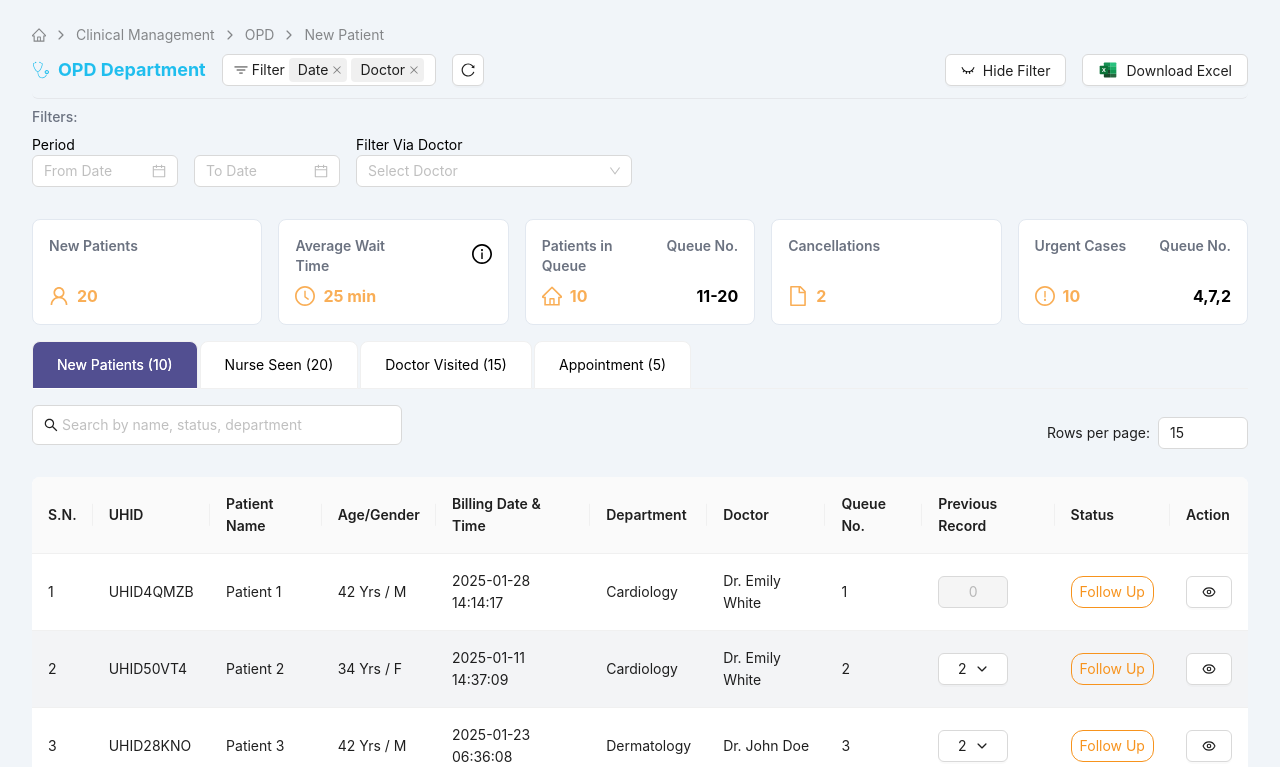
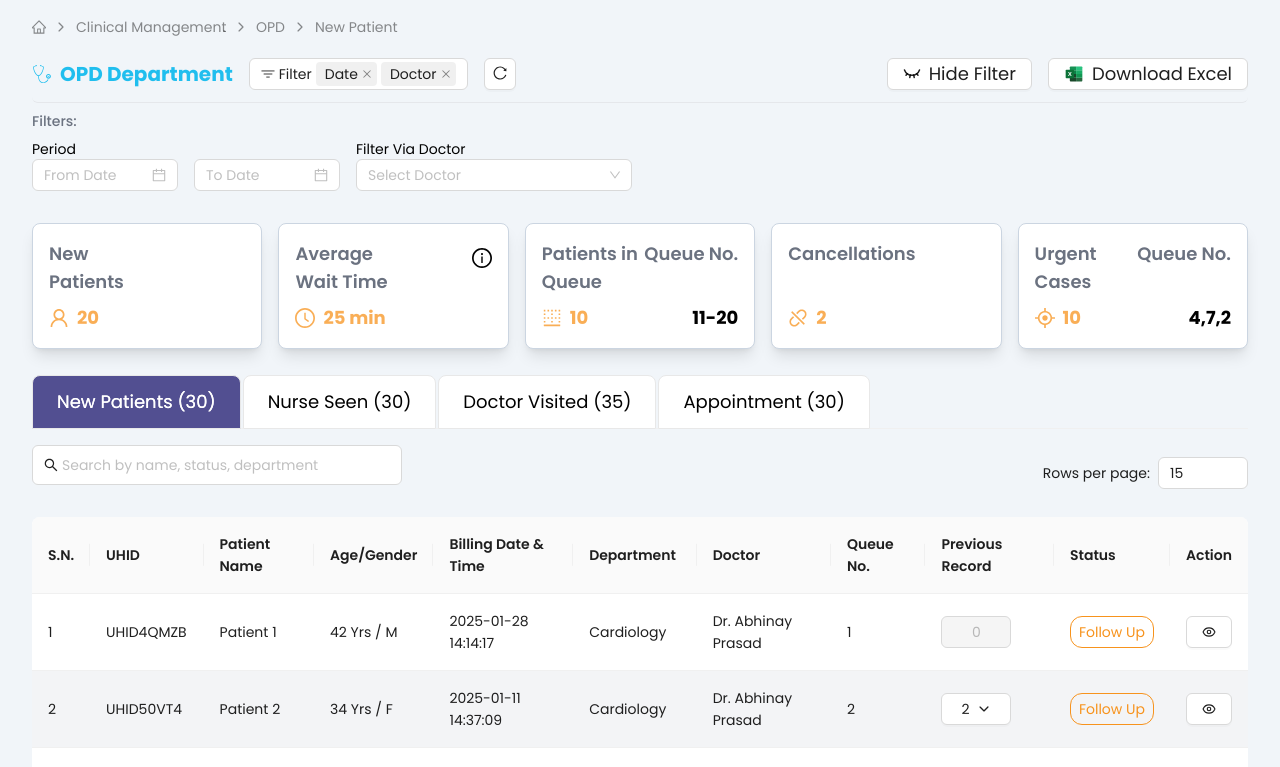
Before and after one commit to Devendra0123/midas-health-care-task, a React (Create React App) app: page /clinical-management/opd/new-patient in a window 1280 px wide. Shown: the top 767 px of the page. Built offline with nearby package versions, Linux system fonts and the light colour scheme.

Commit message:
final update

```diff
--- a/src/components/SummaryCards/SummaryCard.tsx
+++ b/src/components/SummaryCards/SummaryCard.tsx
@@ -8,15 +8,16 @@ interface SummaryCardProps {
 
 const SummaryCard: React.FC<SummaryCardProps> = React.memo(({ card }) => {
   return (
-    <div className="bg-white border border-slate-200 rounded-lg p-4 grid grid-cols-2">
+    <div
+     className="bg-white rounded-lg p-4 grid grid-cols-2 border border-slate-300 shadow-none xl:shadow-lg shadow-black/10">
       <div className='h-full flex flex-col justify-between'>
         <div className="flex items-center space-x-2">
           <Tooltip title={card.tooltip}>
-            <h3 className="text-sm font-semibold text-start text-gray-500">{card.title1}</h3>
+            <h3 className="text-sm xl:text-lg font-semibold text-start text-gray-500">{card.title1}</h3>
           </Tooltip>
         </div>
 
-        <div className="text-md font-bold mt-2 flex items-center gap-2 text-orange/75">
+        <div className="text-md xl:text-lg font-bold mt-2 flex items-center gap-2 text-orange/75">
           {card.icon1 && <card.icon1 className="text-xl text-primary " />}
           {card.value1}
         </div>
@@ -27,13 +28,13 @@ const SummaryCard: React.FC<SummaryCardProps> = React.memo(({ card }) => {
           card.title2 && (
             <div className="flex items-center space-x-2">
               <Tooltip title={card.tooltip}>
-                <h3 className="text-sm font-semibold text-start text-gray-500">{card.title2}</h3>
+                <h3 className="text-sm xl:text-lg font-semibold text-start text-gray-500">{card.title2}</h3>
               </Tooltip>
             </div>
           )
         }
 
-        <div className="text-md font-bold mt-2 flex items-center gap-2">
+        <div className="text-md xl:text-lg font-bold mt-2 flex items-center gap-2">
           {
            card.additionalInfo && (
             <Tooltip title={card.additionalInfo}>
--- a/src/components/Toolbar/Toolbar.tsx
+++ b/src/components/Toolbar/Toolbar.tsx
@@ -50,7 +50,7 @@ const Toolbar: React.FC<ToolbarProps> = ({
     <div className="w-full flex justify-between items-center pt-2 pb-3 rounded-md border-b">
       <div className="flex items-center space-x-4">
         {/* Section Title */}
-        <h2 className="text-lg text-teal font-bold flex items-center space-x-2">
+        <h2 className="text-lg xl:text-xl text-teal font-bold flex items-center space-x-2">
           {titleIcon}
           <span>{title}</span>
         </h2>
@@ -64,7 +64,7 @@ const Toolbar: React.FC<ToolbarProps> = ({
       <div className="flex space-x-2 md:space-x-4">
         {/* Toggle Filter Button */}
         <Button
-          className="hidden lg:flex"
+          className="hidden lg:flex text-md xl:text-lg"
           onClick={onToggleFilter}
           icon={filterVisible ? <LuEyeClosed /> : <EyeOutlined />}
         >
@@ -75,8 +75,9 @@ const Toolbar: React.FC<ToolbarProps> = ({
         <Button
           onClick={handleDownloadClick}
           icon={<img src="/assets/icons/excel.svg" alt="excel icon" className="w-5 h-5" />}
+          className=''
         >
-          <span className="hidden lg:flex">Download Excel</span>
+          <span className="hidden lg:flex text-md xl:text-lg">Download Excel</span>
         </Button>
 
         {/* Filter Button for Small Screen */}
--- a/src/hooks/useDashboard.ts
+++ b/src/hooks/useDashboard.ts
@@ -26,6 +26,12 @@ interface UseDashboardReturn {
     setSearchQuery: React.Dispatch<React.SetStateAction<string>>;
     handleDownloadExcel: () => void;
     handleResetFilters: () => void;
+ tabCounts: {
+        'New Patients': number;
+        'Nurse Seen': number;
+        'Doctor Visited': number;
+        Appointment: number;
+    }
 }
 
 
@@ -45,6 +51,12 @@ export const useDashboard = (): UseDashboardReturn => {
     const [searchQuery, setSearchQuery] = useState('');
     const debouncedQuery = useDebounce(searchQuery, 300);
     const [filterLoading, setFilterLoading] = useState(false);
+    const tabCounts = {
+        'New Patients': 30,
+        'Nurse Seen': 30,
+        'Doctor Visited': 35,
+        'Appointment': 30,
+      };
 
 
     const previousFiltersRef = useRef<FilterState>(filters);
@@ -69,7 +81,7 @@ export const useDashboard = (): UseDashboardReturn => {
                 default:
                     setPatients([]);
             }
-            setLoading(false);
+            setTimeout(() => setLoading(false), 700);
             setCurrentPage(1);
         }, 500);
 
@@ -188,6 +200,6 @@ export const useDashboard = (): UseDashboardReturn => {
         setSearchQuery,
         handleDownloadExcel,
         handleResetFilters,
-
+        tabCounts
     };
 };
--- a/src/pages/Dashboard/Dashboard.tsx
+++ b/src/pages/Dashboard/Dashboard.tsx
@@ -1,7 +1,6 @@
 
 import React, { useRef } from 'react';
 import { Spin, Tabs } from 'antd';
-import BreadcrumbComponent from '../../components/Breadcrumb/BreadcrumbComponent';
 import Toolbar from '../../components/Toolbar/Toolbar';
 import FilterSection from '../../components/Filters/FilterSection';
 import FilterModalForSmallScreen from '../../components/Modals/FilterModalForSmallScreen';
@@ -18,7 +17,6 @@ import { Tooltip, InputNumber } from 'antd';
 
 const Dashboard: React.FC = () => {
   const {
-    patients,
     filteredPatients,
     filters,
     setFilters,
@@ -30,10 +28,10 @@ const Dashboard: React.FC = () => {
     setPageSize,
     currentPage,
     setCurrentPage,
-    searchQuery,
     setSearchQuery,
     handleDownloadExcel,
     handleResetFilters,
+    tabCounts
   } = useDashboard();
 
   const [isFilterModalDisplaying, setIsFilterModalDisplaying] = React.useState(false);
@@ -51,21 +49,10 @@ const Dashboard: React.FC = () => {
     }
   };
 
-  // Tab counts logic can be moved to a separate utility or within useDashboard
-  const tabCounts = {
-    'New Patients': 10,
-    'Nurse Seen': 20,
-    'Doctor Visited': 15,
-    'Appointment': 5,
-  };
-
   return (
-    <div className="relative container mx-auto md:px-4 pt-6 pb-[100px]">
+    <div className="relative container mx-auto md:px-4 pt-3 pb-[100px]">
       {/* Header Section */}
       <div className="bg-slate-100 pb-2 md:pb-4">
-
-        {/* Breadcrumb */}
-        <BreadcrumbComponent />
 
         {/* Toolbar */}
         <Toolbar
@@ -98,7 +85,7 @@ const Dashboard: React.FC = () => {
           {filterVisible && (
             <FilterSection
               filters={filters}
-              onFilterChange={setFilters}
+              onFilterChange={handleFilterChange}
               activeTab={activeTab}
               doctors={dummyDoctors}
               filterOptions={filterOptions}
@@ -125,7 +112,7 @@ const Dashboard: React.FC = () => {
           items={(Object.keys(tabCounts) as Array<keyof typeof tabCounts>).map((tab) => ({
             key: tab,
             label: (
-              <div className={`${activeTab === tab ? 'text-white' : 'text-black'} px-2 py-1 rounded-md`}>
+              <div className={`${activeTab === tab ? 'text-white' : 'text-black'} px-2 py-1 rounded-md text-md xl:text-lg`}>
                 {`${tab} (${tabCounts[tab]})`}
               </div>
             ),
--- a/src/routes/AppRoutes.tsx
+++ b/src/routes/AppRoutes.tsx
@@ -1,15 +1,28 @@
-import React, { useEffect, useState } from 'react';
-import { Routes, Route, useLocation, useNavigate } from 'react-router-dom';
-import { Spin } from 'antd';
-import Dashboard from '../pages/Dashboard/Dashboard';
-import NotFound from '../pages/NotFound';
+import React, { useEffect, useState } from "react";
+import { Routes, Route, useLocation, useNavigate } from "react-router-dom";
+import { Spin } from "antd";
+import Dashboard from "../pages/Dashboard/Dashboard";
+import NotFound from "../pages/NotFound";
+import BreadcrumbComponent from "../components/Breadcrumb/BreadcrumbComponent";
 
 // Route Configuration with Breadcrumbs
 export const routes = [
-  { path: '/', breadcrumb: 'Home', element: <Dashboard /> },
-  { path: '/clinical-management', breadcrumb: 'Clinical Management', element: <NotFound /> },
-  { path: '/clinical-management/opd', breadcrumb: 'OPD', element: <NotFound /> },
-  { path: '/clinical-management/opd/new-patient', breadcrumb: 'New Patient', element: <Dashboard /> },
+  { path: "/", breadcrumb: "Home", element: <Dashboard /> },
+  {
+    path: "/clinical-management",
+    breadcrumb: "Clinical Management",
+    element: <NotFound />,
+  },
+  {
+    path: "/clinical-management/opd",
+    breadcrumb: "OPD",
+    element: <NotFound />,
+  },
+  {
+    path: "/clinical-management/opd/new-patient",
+    breadcrumb: "New Patient",
+    element: <Dashboard />,
+  },
 ];
 
 const AppRoutes: React.FC = () => {
@@ -18,10 +31,10 @@ const AppRoutes: React.FC = () => {
   const location = useLocation();
 
   useEffect(() => {
-    if (location.pathname === '/') {
+    if (location.pathname === "/") {
       const timer = setTimeout(() => {
         setLoading(false);
-        navigate('/clinical-management/opd/new-patient');
+        navigate("/clinical-management/opd/new-patient");
       }, 2000);
 
       return () => clearTimeout(timer);
@@ -38,9 +51,18 @@ const AppRoutes: React.FC = () => {
         </div>
       ) : (
         <div className="container mx-auto px-4">
+          <div className="container mx-auto md:px-4 pt-4">
+            {/* Breadcrumb */}
+            <BreadcrumbComponent />
+          </div>
+
           <Routes>
             {routes.map((route) => (
-              <Route key={route.path} path={route.path} element={route.element} />
+              <Route
+                key={route.path}
+                path={route.path}
+                element={route.element}
+              />
             ))}
             <Route path="*" element={<NotFound />} />
           </Routes>
--- a/src/styles/index.css
+++ b/src/styles/index.css
@@ -1,3 +1,5 @@
+@import url('https://fonts.googleapis.com/css2?family=Poppins:ital,wght@0,100;0,200;0,300;0,400;0,500;0,600;0,700;0,800;0,900;1,100;1,200;1,300;1,400;1,500;1,600;1,700;1,800;1,900&family=Rochester&display=swap');
+
 @tailwind base;
 @tailwind components;
 @tailwind utilities;
@@ -15,7 +17,12 @@ body {
   -webkit-font-smoothing: antialiased;
   -moz-osx-font-smoothing: grayscale;
   --tw-bg-opacity: 1;
-  background-color: rgb(241 245 249 / var(--tw-bg-opacity, 1))
+  background-color: rgb(241 245 249 / var(--tw-bg-opacity, 1));
+  font-family: "Poppins", serif !important;
+}
+
+*,  .ant-typography, .ant-btn, .ant-input, .ant-table {
+  font-family: "Poppins", serif !important;
 }
 
 code {
@@ -52,6 +59,8 @@ code {
 
 .ant-tabs-tab {
   background-color: white !important;
+  border: 1px solid #E8E8E8 !important;
+  margin-top: 10px !important;
 }
 
 .ant-tabs-tab-active {
--- a/src/utils/dummyData.ts
+++ b/src/utils/dummyData.ts
@@ -2,9 +2,9 @@ import { Patient, Doctor, Department } from '../types';
 
 // Doctors
 export const dummyDoctors: Doctor[] = [
-  { id: 1, name: 'Dr. John Doe' },
-  { id: 2, name: 'Dr. Jane Smith' },
-  { id: 3, name: 'Dr. Emily White' },
+  { id: 1, name: 'Dr. Ram Prakash' },
+  { id: 2, name: 'Dr. Shyam Prasad' },
+  { id: 3, name: 'Dr. Abhinay Prasad' },
 ];
 
 // Departments
--- a/src/utils/summaryData.ts
+++ b/src/utils/summaryData.ts
@@ -1,10 +1,10 @@
 import {
   UserOutlined,
   ClockCircleOutlined,
-  HomeOutlined,
-  FileOutlined,
-  ExclamationCircleOutlined,
-  InfoCircleOutlined
+  InfoCircleOutlined,
+  DisconnectOutlined ,
+  AimOutlined ,
+  BorderBottomOutlined
 } from "@ant-design/icons"
 import type { SummaryCardData } from "../types"
 
@@ -25,19 +25,19 @@ export const summaryCards: SummaryCardData[] = [
   {
     title1: "Patients in Queue",
     value1: 10,
-    icon1: HomeOutlined,
+    icon1: BorderBottomOutlined,
     title2: "Queue No.",
     value2: "11-20",
   },
   {
     title1: "Cancellations",
     value1: 2,
-    icon1: FileOutlined,
+    icon1: DisconnectOutlined,
   },
   {
     title1: "Urgent Cases",
     value1: 10,
-    icon1: ExclamationCircleOutlined,
+    icon1: AimOutlined,
     title2: "Queue No.",
     value2: "4,7,2",
   },
```
Also changed, not shown: 1 other file (tests, documents, lock files or other folders).
